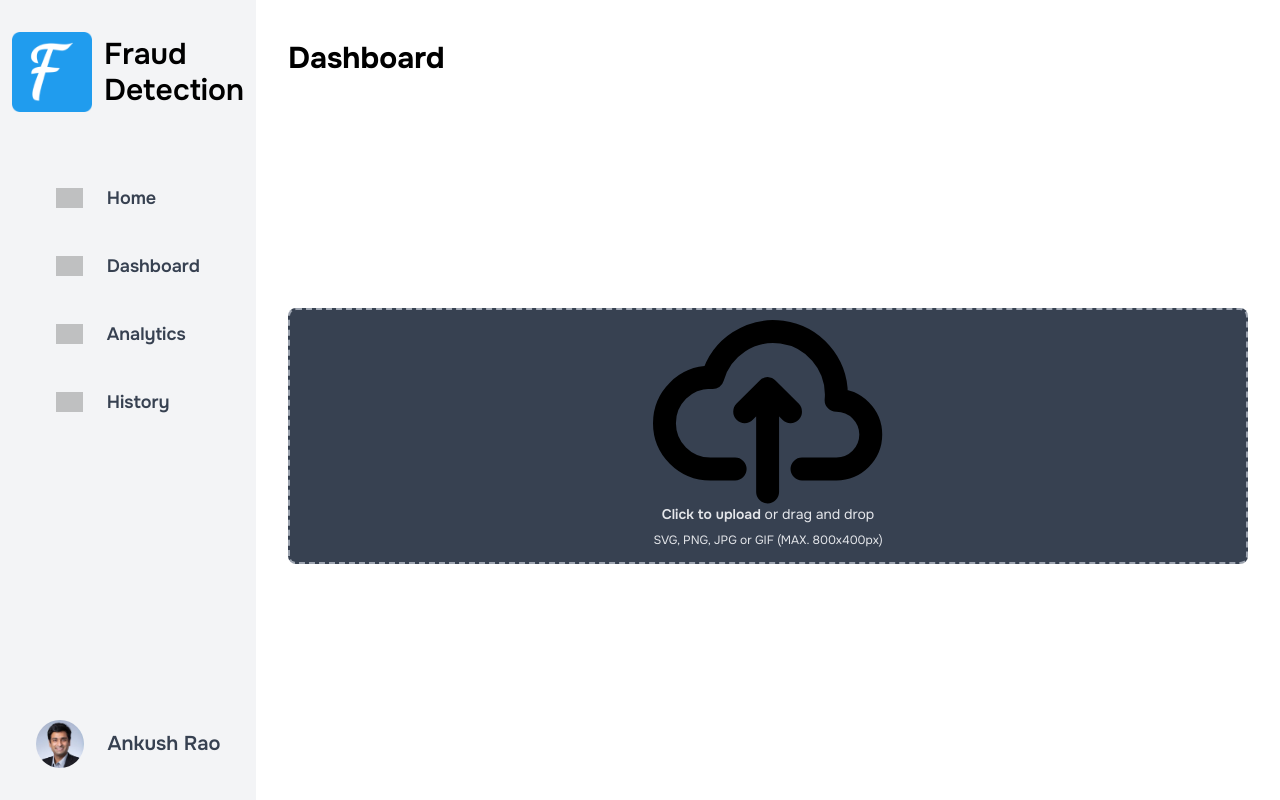
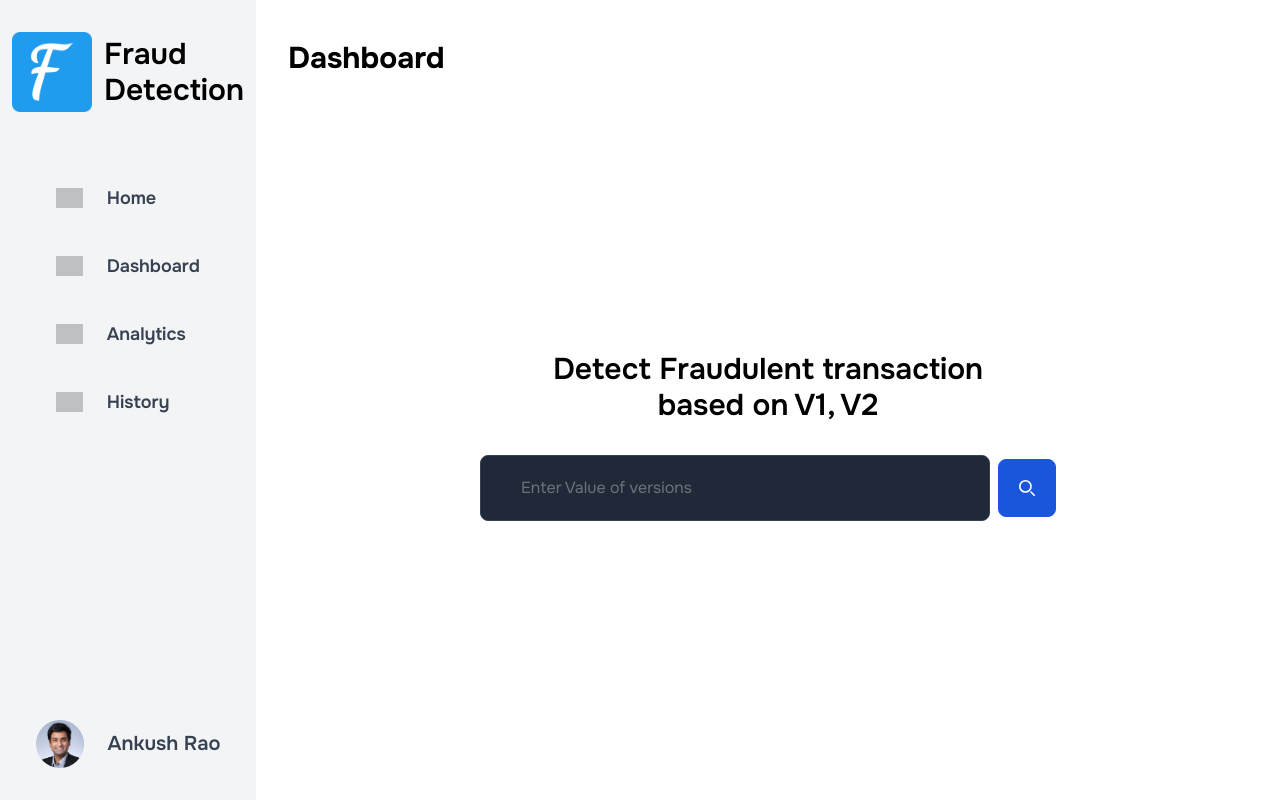
Before and after one commit to bilalshaikh292/Fraud-Detection-Using-Machine-Learning, a React (Vite) app: page /dashboard in a window 1280 px wide. Built offline with nearby package versions, Linux system fonts and the light colour scheme; grey boxes are pictures that could not be loaded.

Commit message:
feat: Add dashboard input search

```diff
--- a/src/Components/Screens/Dashboard.jsx
+++ b/src/Components/Screens/Dashboard.jsx
@@ -1,5 +1,4 @@
 import { Link } from "react-router-dom";
-
 
 const Navbar = () => {
   return (
@@ -29,7 +28,11 @@ export default function Dashboard() {
           {/* top */}
           <div className="flex flex-col p-4 space-y-14">
             <div className="w-full flex items-center justify-center space-x-3 py-4 px-2">
-                <img className="h-20 object-cover bg-transparent rotate-" src="/icon.png" alt="" />
+              <img
+                className="h-20 object-cover bg-transparent rotate-"
+                src="/icon.png"
+                alt=""
+              />
               <h2 className="font-semibold text-3xl">Fraud Detection</h2>
             </div>
 
@@ -42,11 +45,15 @@ export default function Dashboard() {
               </Link>
               <div className="flex w-full justify-start items-center space-x-6">
                 <img className="h-5 opacity-60" src="/dashboard.png" alt="" />
-                    <h2 className="text-lg text-gray-700 font-semibold">Dashboard</h2>
+                <h2 className="text-lg text-gray-700 font-semibold">
+                  Dashboard
+                </h2>
               </div>
               <div className="flex w-full justify-start items-center space-x-6">
                 <img className="h-5 opacity-60" src="/dashboard.png" alt="" />
-                    <h2 className="text-lg text-gray-700 font-semibold">Analytics</h2>
+                <h2 className="text-lg text-gray-700 font-semibold">
+                  Analytics
+                </h2>
               </div>
               <div className="flex w-full justify-start items-center space-x-6">
                 <img className="h-5 opacity-60" src="/dashboard.png" alt="" />
@@ -57,7 +64,12 @@ export default function Dashboard() {
 
           {/* bottom */}
           <div className="w-full flex justify-center items-center space-x-6 py-8">
-            <img className="h-12 w-12 rounded-full" src="/headshot.jpeg" alt="" srcset="" />
+            <img
+              className="h-12 w-12 rounded-full"
+              src="/headshot.jpeg"
+              alt=""
+              srcset=""
+            />
             <h3 className="text-xl text-gray-700 font-semibold">Ankush Rao</h3>
           </div>
         </div>
@@ -69,37 +81,47 @@ export default function Dashboard() {
             <Navbar />
           </div>
 
-          <div className="flex h-[90%]">
-            <div className="flex items-center justify-center w-full">
-              <label
-                for="dropzone-file"
-                className="flex flex-col items-center justify-center w-full h-64 border-2 border-gray-400 border-dashed rounded-lg cursor-pointer bg-gray-700 dark:hover:bg-bray-800 dark:bg-gray-400 hover:bg-gray-600 dark:border-gray-600 dark:hover:border-gray-500 dark:hover:bg-gray-600"
+          <div className="flex flex-col justify-center items-center space-y-8 w-full h-[90%]">
+
+            <h1 className="text-3xl font-semibold text-center">Detect Fraudulent transaction <br /> based on V1, V2</h1>
+            <form class="flex w-full items-center max-w-xl mx-auto">
+              <label for="simple-search" class="sr-only">
+                Search
+              </label>
+              <div class="relative w-full">
+                <div class="absolute inset-y-0 start-0 flex items-center ps-3 pointer-events-none">
+
+                </div>
+                <input
+                  type="text"
+                  id="simple-search"
+                  class="bg-gray-800 border border-gray-700 text-gray-200 text-md rounded-lg focus:ring-blue-500 focus:border-blue-500 block w-full ps-10 p-5  dark:bg-gray-700 dark:border-gray-600 dark:placeholder-gray-400 dark:text-white dark:focus:ring-blue-500 dark:focus:border-blue-500"
+                  placeholder="Enter Value of versions"
+                  required
+                />
+              </div>
+              <button
+                type="submit"
+                class="p-5 ms-2 text-sm font-medium text-white bg-blue-700 rounded-lg border border-blue-700 hover:bg-blue-800 focus:ring-4 focus:outline-none focus:ring-blue-300 dark:bg-blue-600 dark:hover:bg-blue-700 dark:focus:ring-blue-800"
               >
-                <div className="flex flex-col items-center justify-center pt-5 pb-6">
                 <svg
-                    className="http://www.w3.org/2000/svg"
+                  class="w-4 h-4"
+                  aria-hidden="true"
+                  xmlns="http://www.w3.org/2000/svg"
                   fill="none"
-                    viewBox="0 0 20 16"
+                  viewBox="0 0 20 20"
                 >
                   <path
                     stroke="currentColor"
                     stroke-linecap="round"
                     stroke-linejoin="round"
                     stroke-width="2"
-                      d="M13 13h3a3 3 0 0 0 0-6h-.025A5.56 5.56 0 0 0 16 6.5 5.5 5.5 0 0 0 5.207 5.021C5.137 5.017 5.071 5 5 5a4 4 0 0 0 0 8h2.167M10 15V6m0 0L8 8m2-2 2 2"
+                    d="m19 19-4-4m0-7A7 7 0 1 1 1 8a7 7 0 0 1 14 0Z"
                   />
                 </svg>
-                  <p className="mb-2 text-sm text-gray-200 dark:text-gray-400">
-                    <span className="font-semibold">Click to upload</span> or drag
-                    and drop
-                  </p>
-                  <p className="text-xs text-gray-200 dark:text-gray-400">
-                    SVG, PNG, JPG or GIF (MAX. 800x400px)
-                  </p>
-                </div>
-                <input id="dropzone-file" type="file" className="hidden" />
-              </label>
-            </div>
+                <span class="sr-only">Search</span>
+              </button>
+            </form>
           </div>
         </main>
       </div>
```
Lines whose indentation alone changed are shown as unchanged.
